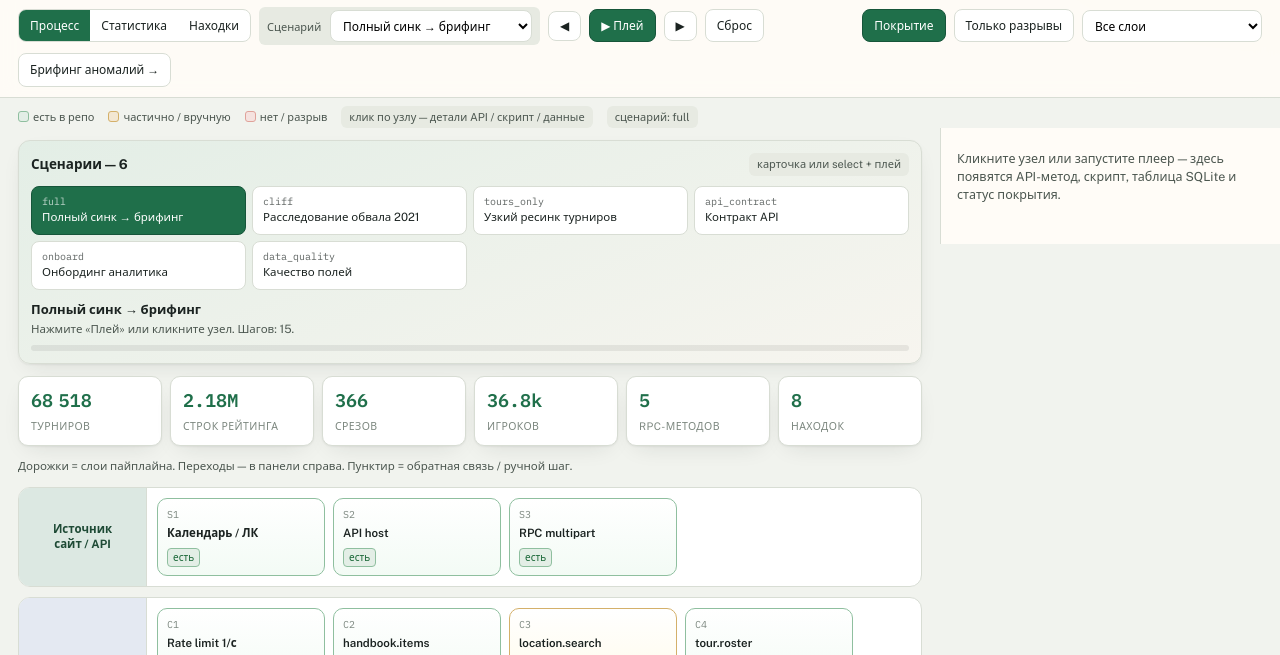
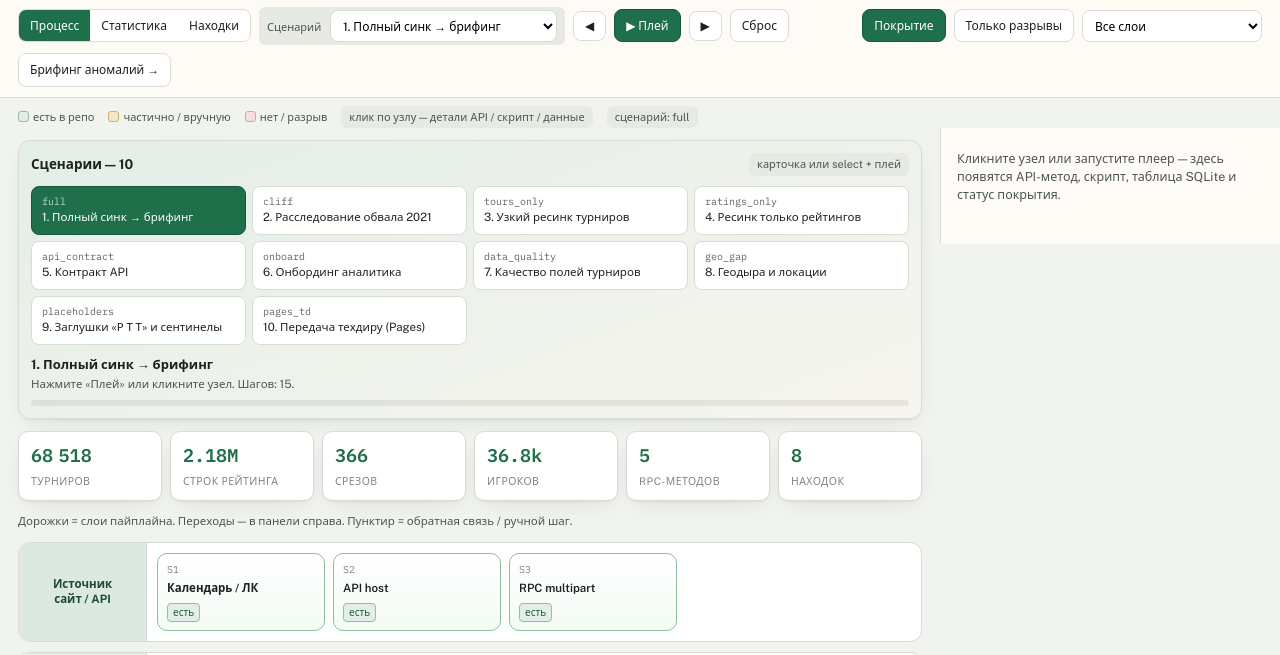
Before and after one commit to BaskakovAnton/mytennis_analytic, a plain HTML site: page process.html in a window 1280 px wide. Shown: the part 90-745 px from the top of the page. Drawn offline with nearby package versions, Linux system fonts and the light colour scheme.

Commit message:
Expand process player to 10 scenarios for tech-director walkthrough.
Adds ratings-only sync, geo gap, placeholder/sentinel review, and Pages handoff paths alongside the original six flows.

Co-authored-by: Cursor <cursoragent@cursor.com>

```diff
--- a/process.html
+++ b/process.html
@@ -390,7 +390,7 @@ footer.app{padding:10px 18px 28px; color:var(--ink-faint); font-size:11.5px; lin
   var SCENARIOS = [
     {
       id: 'full',
-      title: 'Полный синк → брифинг',
+      title: '1. Полный синк → брифинг',
       steps: [
         { node: 'S1', note: 'Пользователь видит календарь/рейтинг на сайте.' },
         { node: 'S2', note: 'Данные отдаёт отдельный API-хост.' },
@@ -411,7 +411,7 @@ footer.app{padding:10px 18px 28px; color:var(--ink-faint); font-size:11.5px; lin
     },
     {
       id: 'cliff',
-      title: 'Расследование обвала 2021',
+      title: '2. Расследование обвала 2021',
       steps: [
         { node: 'C5', note: 'Нужны полные rating.roster.' },
         { node: 'D4', note: 'Срезы в SQLite.' },
@@ -423,7 +423,7 @@ footer.app{padding:10px 18px 28px; color:var(--ink-faint); font-size:11.5px; lin
     },
     {
       id: 'tours_only',
-      title: 'Узкий ресинк турниров',
+      title: '3. Узкий ресинк турниров',
       steps: [
         { node: 'S3', note: 'Только tour.roster.' },
         { node: 'C1', note: 'Троттлинг.' },
@@ -434,8 +434,21 @@ footer.app{padding:10px 18px 28px; color:var(--ink-faint); font-size:11.5px; lin
       ]
     },
     {
+      id: 'ratings_only',
+      title: '4. Ресинк только рейтингов',
+      steps: [
+        { node: 'S3', note: 'rating.list + rating.roster.' },
+        { node: 'C1', note: '1 req/s — длинный прогон.' },
+        { node: 'C5', note: 'collect.py --only ratings' },
+        { node: 'C6', note: 'Периоды с тем же count пропускаются.' },
+        { node: 'D4', note: 'Обновлены periods + roster.' },
+        { node: 'A3', note: 'Пересобрать рейтинговые PNG.' },
+        { node: 'R2', note: 'Проверить, не сдвинулся ли cliff.' }
+      ]
+    },
+    {
       id: 'api_contract',
-      title: 'Контракт API',
+      title: '5. Контракт API',
       steps: [
         { node: 'S2', note: 'Хост без Swagger.' },
         { node: 'S3', note: 'Снимаем live-ответы.' },
@@ -446,7 +459,7 @@ footer.app{padding:10px 18px 28px; color:var(--ink-faint); font-size:11.5px; lin
     },
     {
       id: 'onboard',
-      title: 'Онбординг аналитика',
+      title: '6. Онбординг аналитика',
       steps: [
         { node: 'S1', note: 'Открыть календарь руками.' },
         { node: 'R4', note: 'Прочитать openapi.yaml.' },
@@ -459,12 +472,49 @@ footer.app{padding:10px 18px 28px; color:var(--ink-faint); font-size:11.5px; lin
     },
     {
       id: 'data_quality',
-      title: 'Качество полей',
+      title: '7. Качество полей турниров',
       steps: [
         { node: 'D3', note: 'Смотрим tournaments.' },
-        { node: 'A4', note: 'tour_members / cant_* / location.' },
+        { node: 'A4', note: 'tour_members / cant_* / даты / fee.' },
         { node: 'R2', note: 'Приоритизация находок.' },
         { node: 'K3', note: 'Решения: фильтры, обязательные поля.' }
+      ]
+    },
+    {
+      id: 'geo_gap',
+      title: '8. Геодыра и локации',
+      steps: [
+        { node: 'C3', note: 'location.search type 1/2.' },
+        { node: 'D2', note: 'Всего 98 локаций — тонкий слой.' },
+        { node: 'D3', note: '5445 турниров с пустым/нулевым location.' },
+        { node: 'A2', note: 'PNG по типам локаций.' },
+        { node: 'A4', note: 'SQL: blank location_id.' },
+        { node: 'R2', note: 'В брифинге — риск для карт/фильтров.' },
+        { node: 'K3', note: 'Обязательная локация при создании турнира?' }
+      ]
+    },
+    {
+      id: 'placeholders',
+      title: '9. Заглушки «Р Т Т» и сентинелы',
+      steps: [
+        { node: 'D4', note: 'Дубликаты имени «Р Т Т» в roster.' },
+        { node: 'D3', note: 'cant_*=666, org_sub_code=0 на всех турах.' },
+        { node: 'A4', note: 'Зафиксировать в scratch / SQL.' },
+        { node: 'R2', note: 'Повестка: фильтр на выдаче.' },
+        { node: 'K1', note: 'Согласовать с продуктом политику плейсхолдеров.' },
+        { node: 'K3', note: 'Закрыть поля как «не используются» или чинить API.' }
+      ]
+    },
+    {
+      id: 'pages_td',
+      title: '10. Передача техдиру (Pages)',
+      steps: [
+        { node: 'R3', note: 'process.html готов локально.' },
+        { node: 'R2', note: 'Брифинг аномалий в analysis/.' },
+        { node: 'R1', note: 'PNG в репо для иллюстраций.' },
+        { node: 'K2', note: 'Пуш на BaskakovAnton + GitHub Pages.' },
+        { node: 'K1', note: 'Отдать ссылки: index / process / anomalies.' },
+        { node: 'K3', note: 'Собрать решения со встречи в бэклог.' }
       ]
     }
   ];
```
